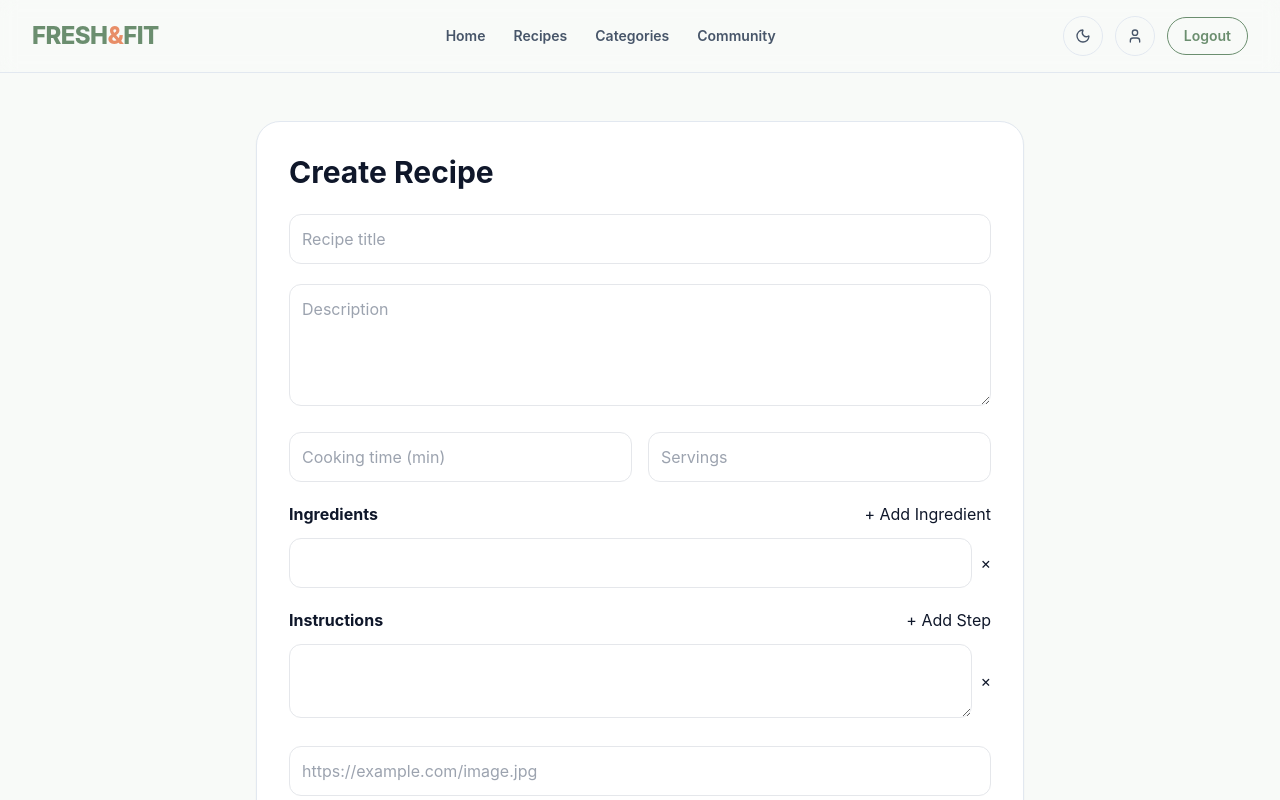
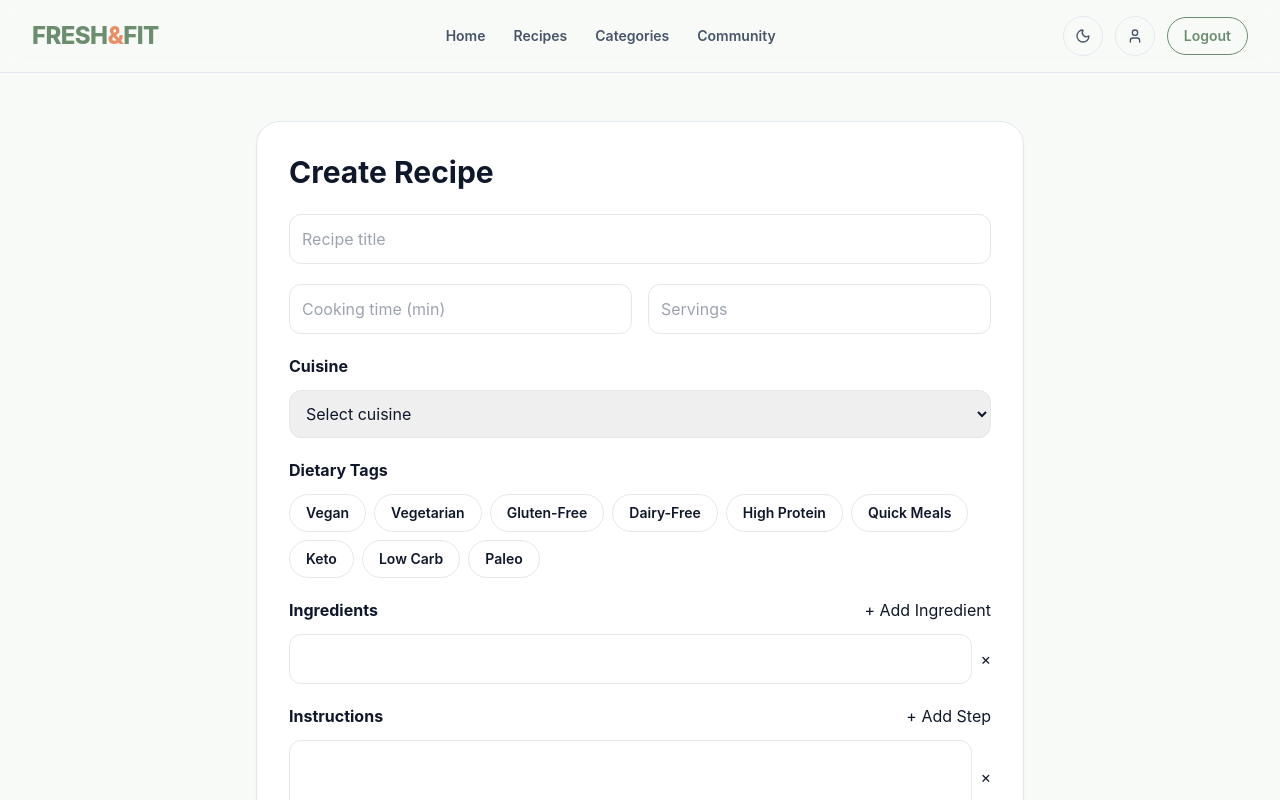
Before and after one commit to Drys-H/WebMinds, a React app in the folder frontend/: page /create in a window 1280 px wide. Shown: the top 800 px of the page. Built offline with nearby package versions, Linux system fonts and the light colour scheme; sample sign-in values are in the browser's storage; the HTML template or start-up script is replaced by a standard one.

Commit message:
Deleted unused files and fixed comment handling and filters in create recipe page.

```diff
--- a/frontend/src/pages/CreateRecipe.jsx
+++ b/frontend/src/pages/CreateRecipe.jsx
@@ -12,6 +12,20 @@ const dietaryOptions = [
   "Keto",
   "Low Carb",
   "Paleo",
+];
+
+const cuisineOptions = [
+  "Italian",
+  "Indian",
+  "Chinese",
+  "Japanese",
+  "Mexican",
+  "Middle Eastern",
+  "British",
+  "American",
+  "French",
+  "Thai",
+  "Other",
 ];
 
 export default function CreateRecipe() {
@@ -49,7 +63,6 @@ export default function CreateRecipe() {
 
         setForm({
           title: data.title || "",
-          description: data.description || "",
           cookingTimeMinutes: data.cookingTimeMinutes || "",
           servings: data.servings || "",
           imageUrl: data.imageUrl || "",
@@ -168,16 +181,6 @@ export default function CreateRecipe() {
                 required
             />
 
-            <textarea
-                name="description"
-                placeholder="Description"
-                value={form.description}
-                onChange={handleChange}
-                className="w-full p-3 rounded-xl border"
-                rows={4}
-                required
-            />
-
             <div className="grid grid-cols-2 gap-4">
               <input
                   type="number"
@@ -199,6 +202,46 @@ export default function CreateRecipe() {
                   required
               />
             </div>
+
+            <section>
+              <h2 className="font-bold mb-3">Cuisine</h2>
+
+              <select
+                  name="cuisineType"
+                  value={form.cuisineType}
+                  onChange={handleChange}
+                  className="w-full p-3 rounded-xl border"
+                  required
+              >
+                <option value="">Select cuisine</option>
+                {cuisineOptions.map((cuisine) => (
+                    <option key={cuisine} value={cuisine}>
+                      {cuisine}
+                    </option>
+                ))}
+              </select>
+            </section>
+
+            <section>
+              <h2 className="font-bold mb-3">Dietary Tags</h2>
+
+              <div className="flex flex-wrap gap-2">
+                {dietaryOptions.map((tag) => (
+                    <button
+                        key={tag}
+                        type="button"
+                        onClick={() => toggleDietaryTag(tag)}
+                        className={`rounded-full border px-4 py-2 text-sm font-semibold ${
+                            form.dietaryTags.includes(tag)
+                                ? "bg-[var(--color-primary)] text-white"
+                                : "bg-white text-[var(--color-text)]"
+                        }`}
+                    >
+                      {tag}
+                    </button>
+                ))}
+              </div>
+            </section>
 
             {/* INGREDIENTS */}
             <section>
--- a/frontend/src/pages/Home.jsx
+++ b/frontend/src/pages/Home.jsx
@@ -27,7 +27,6 @@ export default function Home() {
         setRecipes(Array.isArray(data) ? data : []);
         setError("");
       } catch (err) {
-        setError("Recipes are unavailable right now.");
         setRecipes([]);
       } finally {
         setLoading(false);
--- a/frontend/src/pages/RecipeDetails.jsx
+++ b/frontend/src/pages/RecipeDetails.jsx
@@ -145,10 +145,14 @@ export default function RecipeDetails() {
     }
 
     try {
-      await addRecipeRating(user.username, id, rating);
+      await addRecipeRating(id, user.username, rating);
 
       if (comment.trim()) {
-        await addComment(user.username, id, comment.trim());
+        await addComment(id, {
+          text: comment.trim(),
+          authorUsername: user.username,
+          rating: rating,
+        });
       }
 
       const updatedComments = await getCommentsForRecipe(id);
--- a/frontend/src/services/shoppingListService.js
+++ /dev/null
@@ -1,16 +0,0 @@
-const API_BASE_URL = "http://localhost:8080/api";
-
-export async function getShoppingList(username, token) {
-    const response = await fetch(
-        `${API_BASE_URL}/users/${username}/shopping-lists`,
-        {
-            headers: {
-                Authorization: `Bearer ${token}`,
-            },
-        }
-    );
-
-    if (!response.ok) throw new Error("Failed to fetch shopping list");
-
-    return response.json();
-}
--- a/frontend/src/utils/auth.js
+++ /dev/null
@@ -1,18 +0,0 @@
-// src/utils/auth.js
-
-export function setUser(user) {
-  localStorage.setItem("user", JSON.stringify(user));
-}
-
-export function getUser() {
-  const user = localStorage.getItem("user");
-  return user ? JSON.parse(user) : null;
-}
-
-export function isLoggedIn() {
-  return !!localStorage.getItem("user");
-}
-
-export function logout() {
-  localStorage.removeItem("user");
-}
```
Also changed, not shown: frontend/src/pages/MyProfile.jsx (deleted), frontend/src/pages/Register.jsx (deleted), frontend/src/pages/ShoppingList.jsx (deleted), frontend/src/services/authService.js (deleted), frontend/src/services/profileService.js (deleted).
